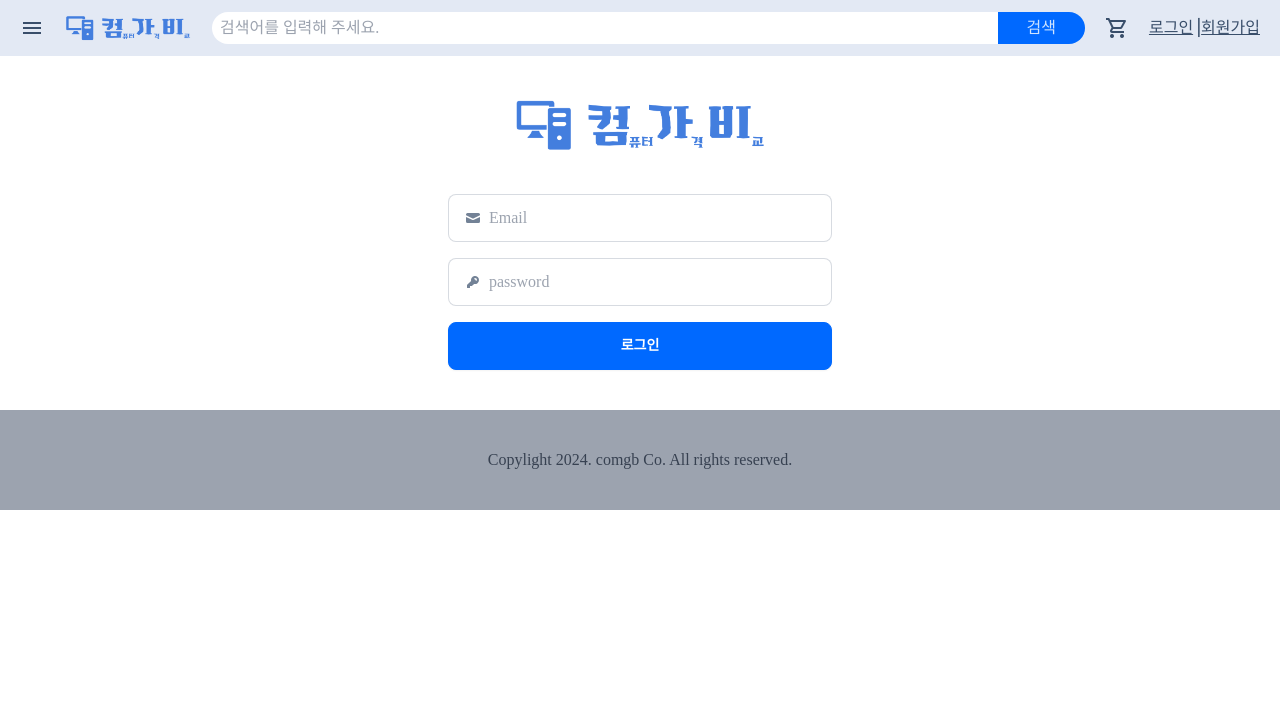
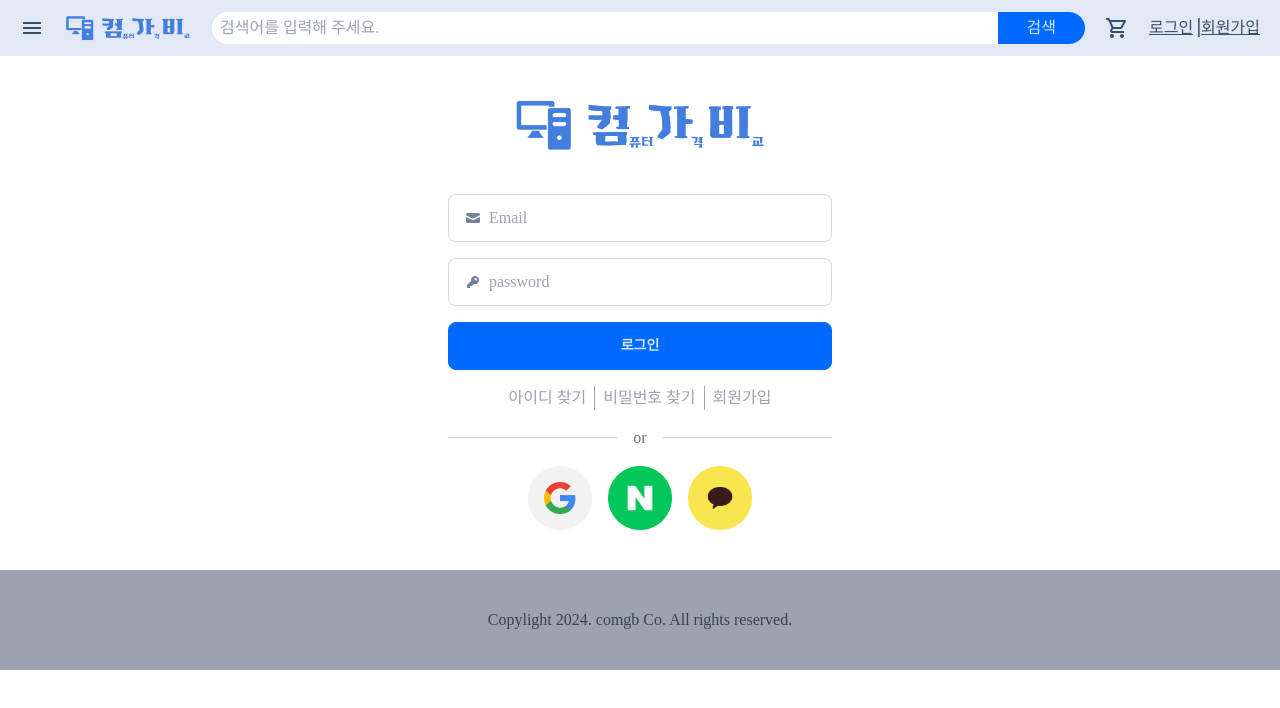
Before and after one commit to comgb/comgabi-front-end, a React (Create React App) app in the folder comgabi/: page /login in a window 1280 px wide. Shown: the top 708 px of the page. Built offline with nearby package versions, Linux system fonts and the light colour scheme; a web font is replaced by a local one.

Commit message:
UPDATE
sns로그인 추가

```diff
--- a/comgabi/src/LoginPage.js
+++ b/comgabi/src/LoginPage.js
@@ -38,9 +38,36 @@ function LoginPage() {
         </svg>
         <input type="password" className="grow" placeholder="password" />
       </label>
-      <button className="btn btn-primary text-white p-4 w-96 place-self-center">
+      <button className="btn btn-primary p-4 w-96 place-self-center">
         로그인
       </button>
+      <div className="flex self-center">
+        <div className="text-gray-400 mt-4 border-r border-gray-400 px-2">
+          아이디 찾기
+        </div>
+        <div className="text-gray-400 mt-4 border-r border-gray-400 px-2">
+          비밀번호 찾기
+        </div>
+        <div className="text-gray-400 mt-4 px-2">회원가입</div>
+      </div>
+      <div class="flex self-center items-center my-4 w-96">
+        <div class="flex-grow border-t border-gray-300" />
+        <span class="mx-4 text-gray-500">or</span>
+        <hr class="flex-grow border-t border-gray-300" />
+      </div>
+      <div className="flex gap-4 w-56 self-center">
+        <img
+          className="aspect-square w-16"
+          src="img/web_neutral_rd_na@3x.png"
+          alt="google"
+        />
+        <img
+          className="aspect-square w-16"
+          src="img/btnG_아이콘원형.png"
+          alt="naver"
+        />
+        <img className="aspect-square w-16" src="img/i_kakao.png" alt="naver" />
+      </div>
     </div>
   );
 }
```
